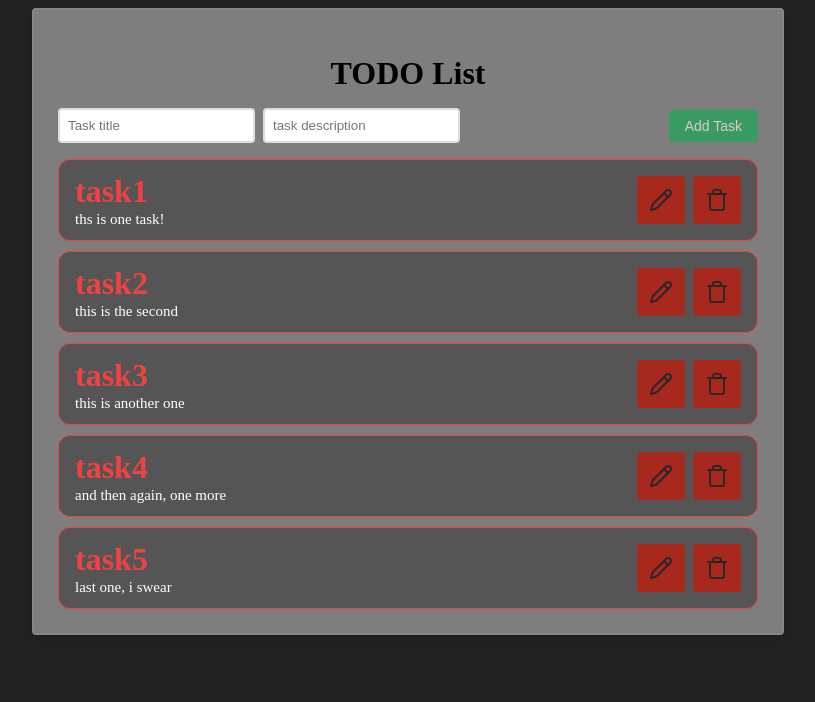
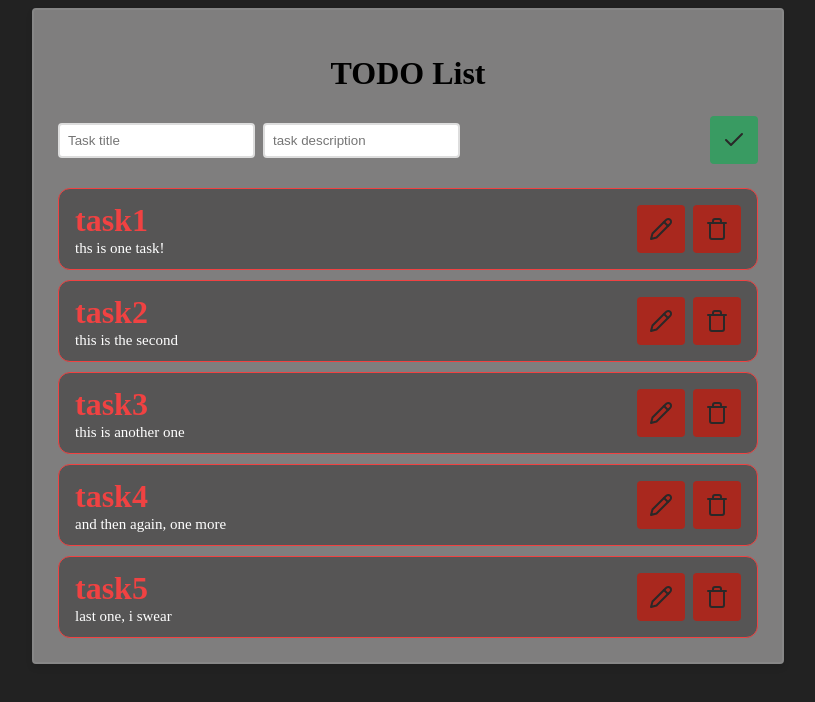
Before and after one commit to LuisAntonioCardoso/vueToDoApp, a Vue app: page / in a window 1280 px wide. Shown: the top 702 px of the page, without its empty margins (232-1047 px from the left). Built offline with nearby package versions, Linux system fonts and the light colour scheme.

Commit message:
refactored TodoForm to a new component

```diff
--- /dev/null
+++ b/src/components/TodoForm.vue
@@ -0,0 +1,63 @@
+<template>
+  <form class="todo-form">
+    <div class="">
+      <input
+        placeholder="Task title"
+        v-model="newTodoTitle"
+        @keyup.enter.prevent="submit"
+        class="title-input"
+        type="text"
+      />
+      <input
+        placeholder="task description"
+        v-model="newTodoDescription"
+        @keyup.enter.prevent="submit"
+        class="description-input"
+        type="text"
+      />
+    </div>
+    <ConfirmButton @click.prevent="submit" class="todo-button" />
+  </form>
+</template>
+
+<script setup>
+import { ref } from "vue";
+import { useTaskStore } from "@/stores/taskStore";
+import ConfirmButton from "@/components/ui/ConfirmButton.vue";
+const store = useTaskStore();
+
+let newTodoTitle = ref("");
+let newTodoDescription = ref("");
+
+const submit = () => {
+  store.addItem(newTodoTitle.value, newTodoDescription.value);
+  newTodoTitle.value = "";
+  newTodoDescription.value = "";
+};
+</script>
+
+<style>
+.todo-form {
+  display: flex;
+  align-items: center;
+  justify-content: space-between;
+  margin-bottom: 1rem;
+}
+
+.title-input {
+  border: 2px solid #ddd;
+  border-radius: 4px;
+  padding: 0.5rem;
+  flex-grow: 1;
+  margin-right: 0.5rem;
+}
+.description-input {
+  border: 2px solid #ddd;
+  border-radius: 4px;
+  padding: 0.5rem;
+  flex-grow: 1;
+  margin-right: 0.5rem;
+  margin-bottom: 0.5rem;
+  margin-top: 0.5rem;
+}
+</style>
--- a/src/components/TodoList.vue
+++ b/src/components/TodoList.vue
@@ -1,25 +1,8 @@
 <template>
   <div class="container">
     <h1 class="title">TODO List</h1>
-    <form class="todo-form">
-      <div class="">
-        <input
-          placeholder="Task title"
-          v-model="newTodoTitle"
-          @keyup.enter.prevent="submit"
-          class="todo-input"
-          type="text"
-        />
-        <input
-          placeholder="task description"
-          v-model="newTodoDescription"
-          @keyup.enter.prevent="submit"
-          class="todo-input"
-          type="text"
-        />
-      </div>
-      <button @click.prevent="submit" class="todo-button">Add Task</button>
-    </form>
+    <TodoForm />
+
     <div
       v-for="todo in store.items"
       :key="todo.id"
@@ -31,19 +14,10 @@
 </template>
 
 <script setup>
-import { ref } from "vue";
 import { useTaskStore } from "@/stores/taskStore";
 import TodoItem from "@/components/ui/TodoItem.vue";
+import TodoForm from "@/components/TodoForm.vue";
 const store = useTaskStore();
-
-let newTodoTitle = ref("");
-let newTodoDescription = ref("");
-
-const submit = () => {
-  store.addItem(newTodoTitle.value, newTodoDescription.value);
-  newTodoTitle.value = "";
-  newTodoDescription.value = "";
-};
 </script>
 
 <style>
@@ -63,44 +37,4 @@ const submit = () => {
   margin-bottom: 1rem;
   text-align: center;
 }
-
-.todo-form {
-  display: flex;
-  align-items: center;
-  justify-content: space-between;
-  margin-bottom: 1rem;
-}
-
-.todo-input {
-  border: 2px solid #ddd;
-  border-radius: 4px;
-  padding: 0.5rem;
-  flex-grow: 1;
-  margin-right: 0.5rem;
-}
-
-.todo-button {
-  display: inline-flex;
-  align-items: center;
-  justify-content: center;
-  white-space: nowrap;
-  font-size: 0.875rem;
-  font-weight: 500;
-  transition: background-color 0.2s ease-out;
-  cursor: pointer;
-  height: 2rem;
-  background-color: #399b62;
-  color: #d5cccc;
-  padding: 0.5rem 1rem;
-  border-radius: 4px;
-  border: none;
-  margin: 0;
-  outline: none;
-  box-shadow: none;
-  user-select: none;
-}
-
-.todo-button:hover {
-  background-color: #45c27f;
-}
 </style>
```
